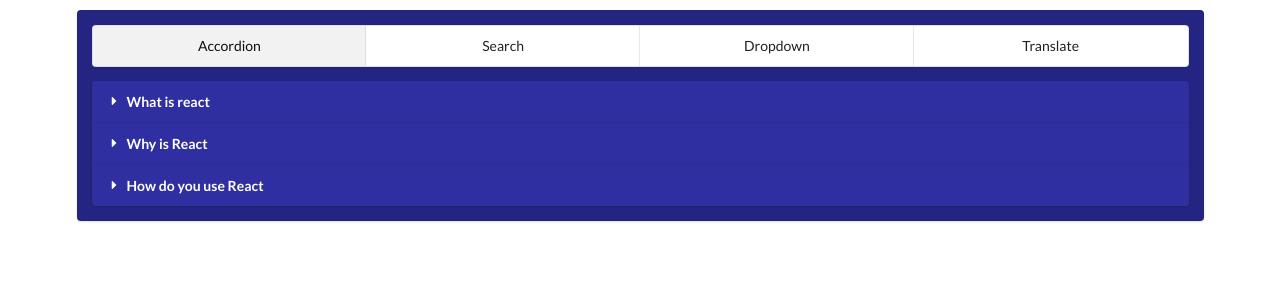
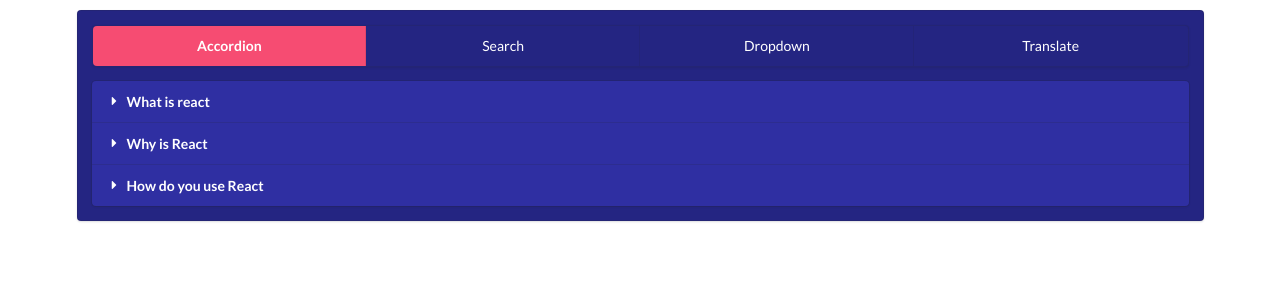
Before and after one commit to CrisGarciaM/widgets-app, a React (Create React App) app: page / in a window 1280 px wide. Shown: the top 300 px of the page. Built offline with nearby package versions, Linux system fonts and the light colour scheme.

Commit message:
Styles for Header component

```diff
--- a/src/components/Header.js
+++ b/src/components/Header.js
@@ -1,20 +1,32 @@
 import React from 'react';
 import { NavLink } from 'react-router-dom';
+import '../styles/header.css';
 // import Link from './Link';
 
 const Header = () => {
+  const activeLinkStyles = {
+    fontWeight: 'bold',
+    color: 'white',
+    backgroundColor: '#f64c72',
+  };
+
   return (
     <div className="ui four item menu header-container">
-      <NavLink to="/" className="item" exact={true}>
+      <NavLink
+        to="/"
+        className="item"
+        exact={true}
+        activeStyle={activeLinkStyles}
+      >
         Accordion
       </NavLink>
-      <NavLink to="/list" className="item">
+      <NavLink to="/list" className="item" activeStyle={activeLinkStyles}>
         Search
       </NavLink>
-      <NavLink to="/dropdown" className="item">
+      <NavLink to="/dropdown" className="item" activeStyle={activeLinkStyles}>
         Dropdown
       </NavLink>
-      <NavLink to="/translate" className="item">
+      <NavLink to="/translate" className="item" activeStyle={activeLinkStyles}>
         Translate
       </NavLink>
     </div>
--- /dev/null
+++ b/src/styles/header.css
@@ -0,0 +1,7 @@
+.header-container {
+  background-color: #242582 !important;
+}
+
+.header-container a {
+  color: white !important;
+}
```
